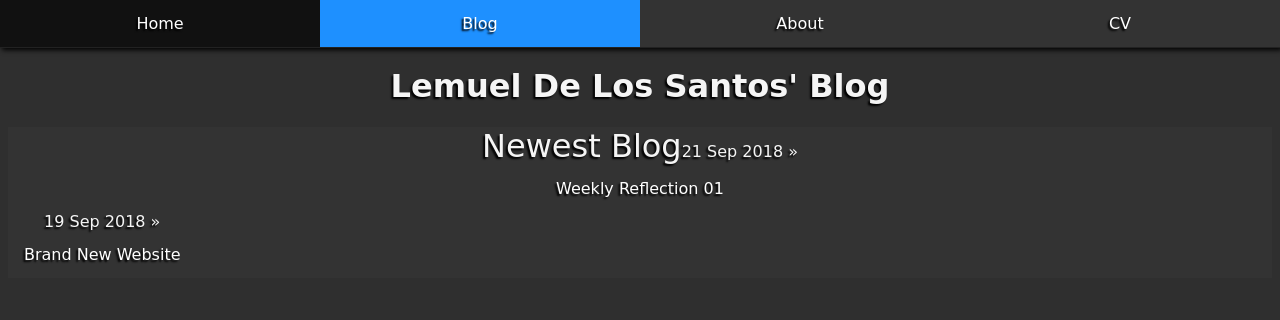
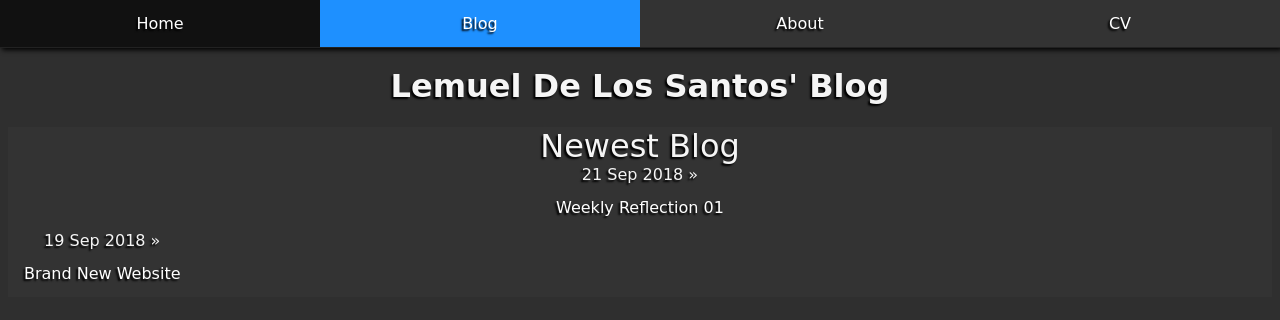
Before and after one commit to lemueldls/lemueld6200.github.io, a Jekyll site: the page built from blog/index.html, in a window 1280 px wide. Shown: the top 320 px of the page. Built offline with Jekyll 4.4.1, drawn with Linux system fonts in a browser that asks for light colours; the list of posts is cut into pages by our own code.

Commit message:
Update main.css

```diff
--- a/css/main.css
+++ b/css/main.css
@@ -47,8 +47,10 @@ p a {
 .posts li:first-child {
 	width:100%;
 }
-.posts li:first-child:before {
+.posts li:first-child::before {
 	content:"Newest Blog";
+	white-space:pre;
+	display:block;
 	width:100%;
 	font-size:200%;
 	text-decoraction:underline;
```
